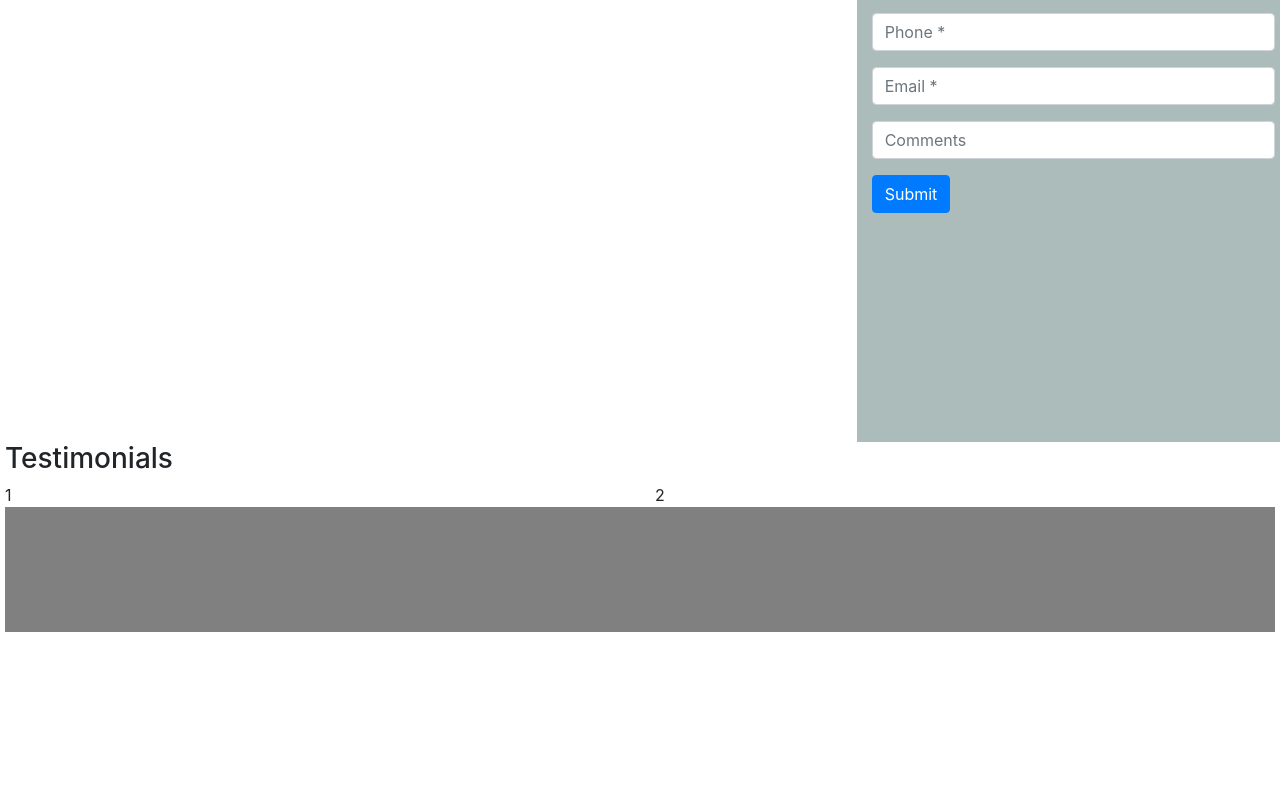
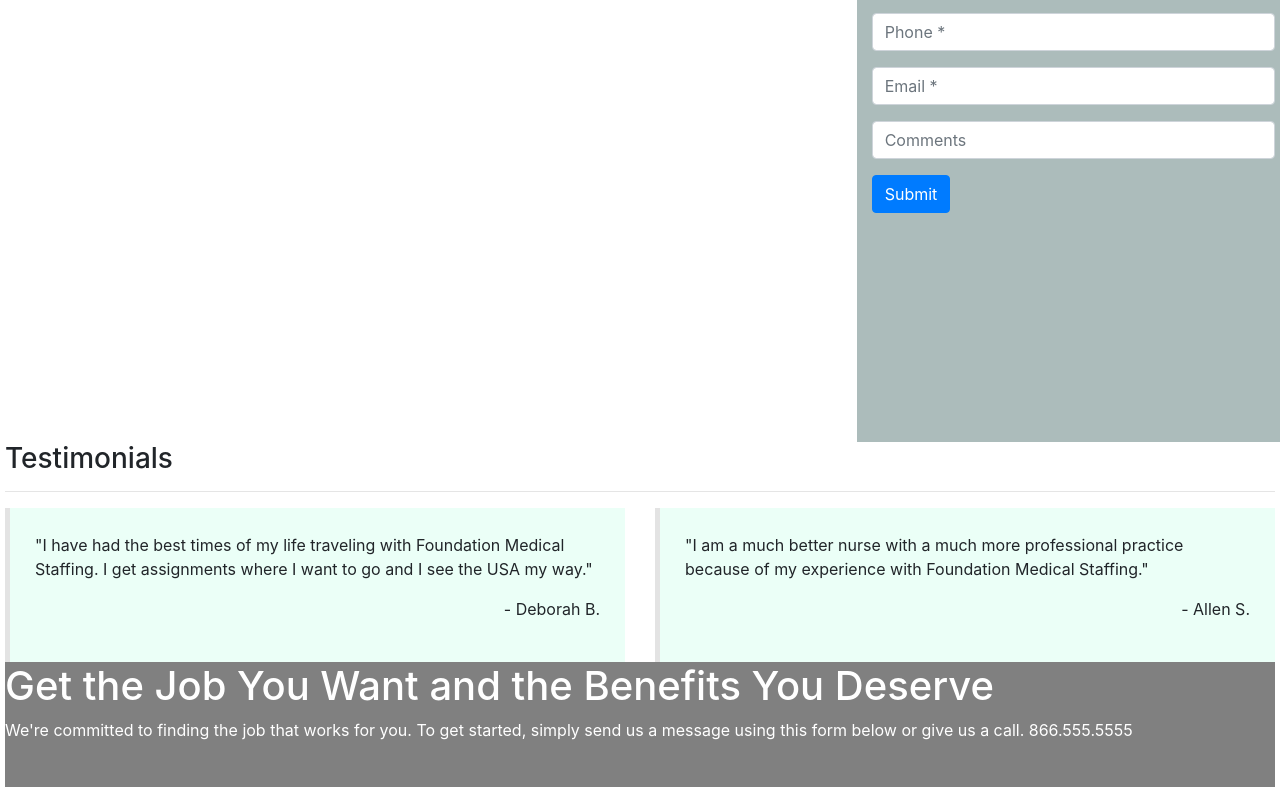
Before and after one commit to spenhappenin/testpage, a plain HTML site: page index.html in a window 1280 px wide. Shown: the part 751-1538 px from the top of the page. Before the commit the page ends 1383 px from the top, so only its background shows below. Drawn offline with nearby package versions, Linux system fonts and the light colour scheme.

Commit message:
finish adding layout and content

```diff
--- a/index.css
+++ b/index.css
@@ -80,9 +80,21 @@ ul {
 
 }
 
+.testimonial {
+  background-color: #ebfff7;
+  padding: 25px;
+  border-left: 5px solid #e3e3e3;
+}
+
+.h-right {
+  display: flex;
+  justify-content: flex-end;
+}
+
 
 /*   ---  FOOTER  ---   */
 .footer {
+  color: white;
   height: 125px;
   background-color: grey;
 }
--- a/index.html
+++ b/index.html
@@ -75,14 +75,35 @@
 
   <div class='testimonials-container'>
     <h3>Testimonials</h3>
+    <hr />
     <div class='row'>
-      <div class='col-lg-6 col-md-6 col-sm-12'>1</div>
-      <div class='col-lg-6 col-md-6 col-sm-12'>2</div>
+      <div class='col-lg-6 col-md-6 col-sm-12'>
+        <div class='testimonial'>
+          <div>
+            <p>"I have had the best times of my life traveling with Foundation Medical Staffing. I get assignments where I want to go and I see the USA my way."</p>
+          </div>
+          <div class='h-right'>
+            <p>- Deborah B.</p>
+          </div>
+        </div>
+      </div>
+      <div class='col-lg-6 col-md-6 col-sm-12'>
+        <div class='testimonial'>
+          <div>
+            <p>"I am a much better nurse with a much more professional practice because of my experience with Foundation Medical Staffing."</p>
+          </div>
+          <div class='h-right'>
+            <p>- Allen S.</p>
+          </div>
+        </div>
+      </div>
     </div>
   </div>
 
   <div class='footer'>
-
+    <h1>Get the Job You Want and the Benefits You Deserve</h1>
+    <p>We're committed to finding the job that works for you. To get started, simply send us a message using this form below or
+      give us a call. 866.555.5555</p>
   </div>
 
 </body>
```
